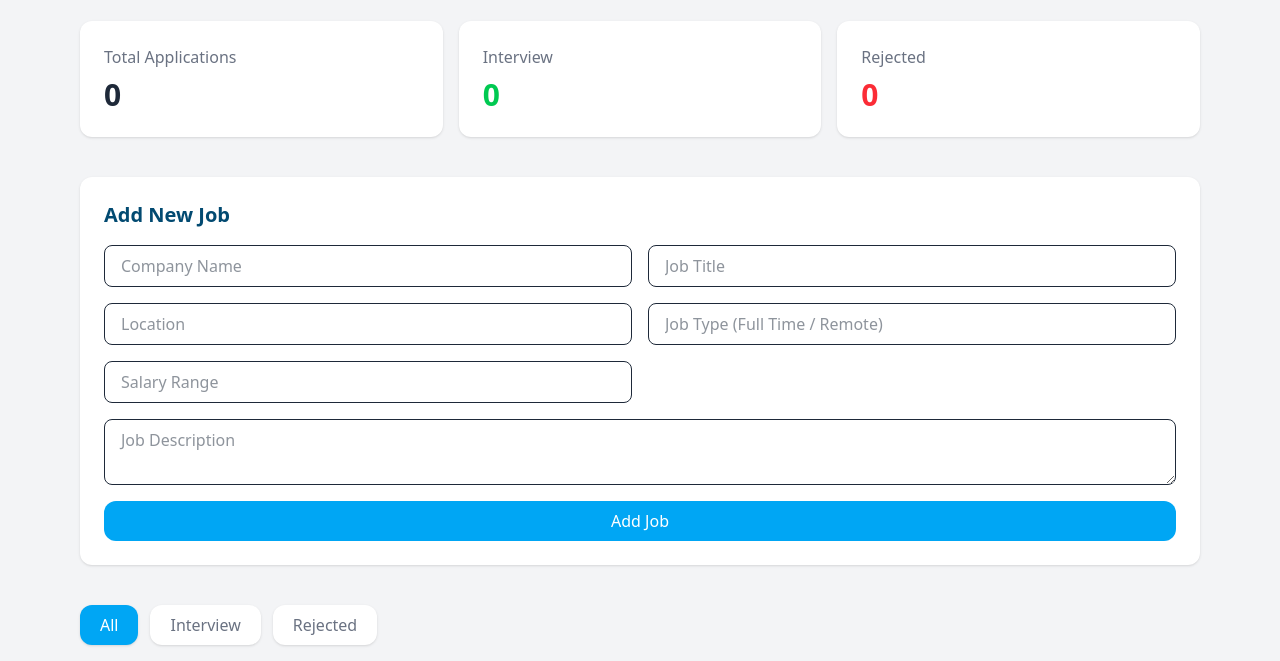
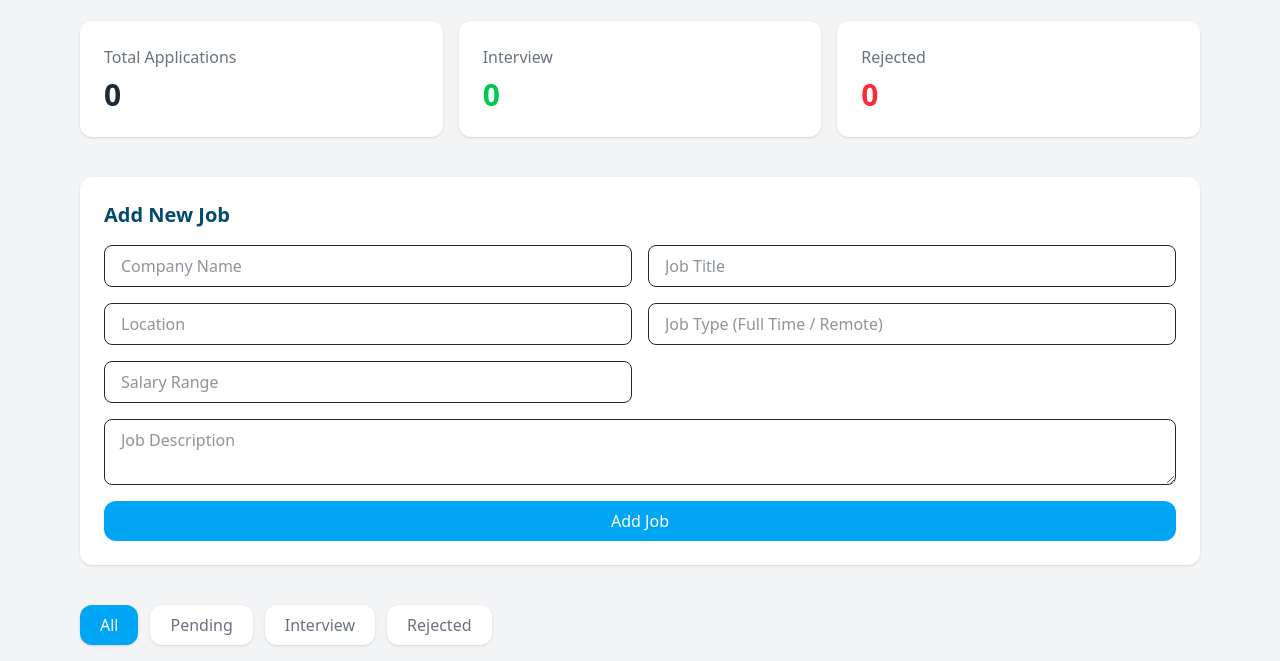
Before and after one commit to Azizulislamch/ApplyFlow-Job-Application-Manager, a website: page index.html in a window 1280 px wide. Shown: the part 139-800 px from the top of the page. Drawn offline with nearby package versions, Linux system fonts and the light colour scheme.

Commit message:
Add pending button

```diff
--- a/index.html
+++ b/index.html
@@ -57,6 +57,7 @@
         <!-- ================= FILTER BUTTONS ================= -->
         <section class="flex flex-wrap gap-3 mb-8">
             <button class="filter-btn px-5 py-2 rounded-xl bg-sky-500 text-white font-medium shadow">All</button>
+            <button class="filter-btn px-5 py-2 rounded-xl bg-white text-gray-500 font-medium shadow">Pending</button>
             <button class="filter-btn px-5 py-2 rounded-xl bg-white text-gray-500 font-medium shadow">Interview</button>
             <button class="filter-btn px-5 py-2 rounded-xl bg-white text-gray-500 font-medium shadow">Rejected</button>
         </section>
```
